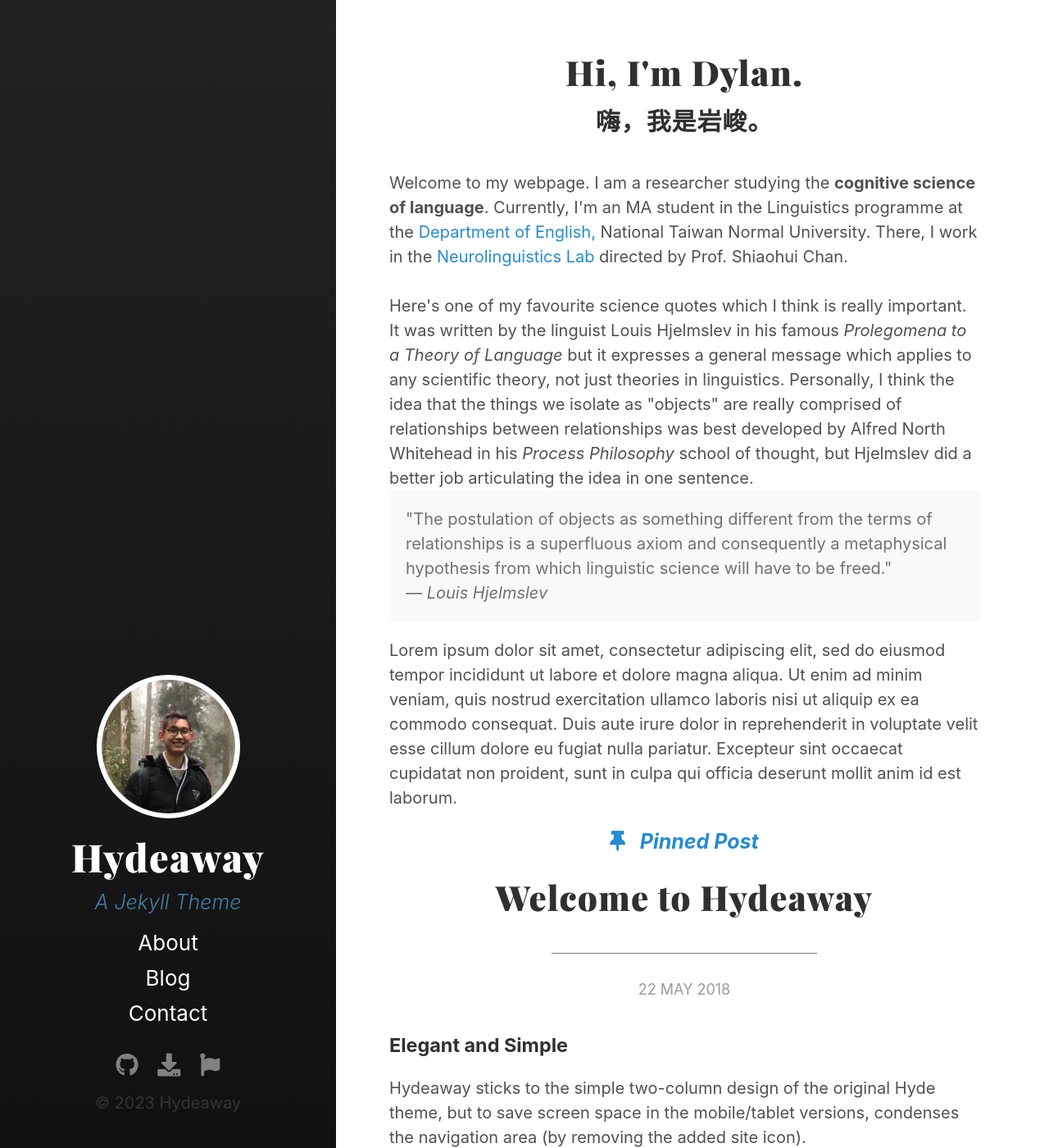
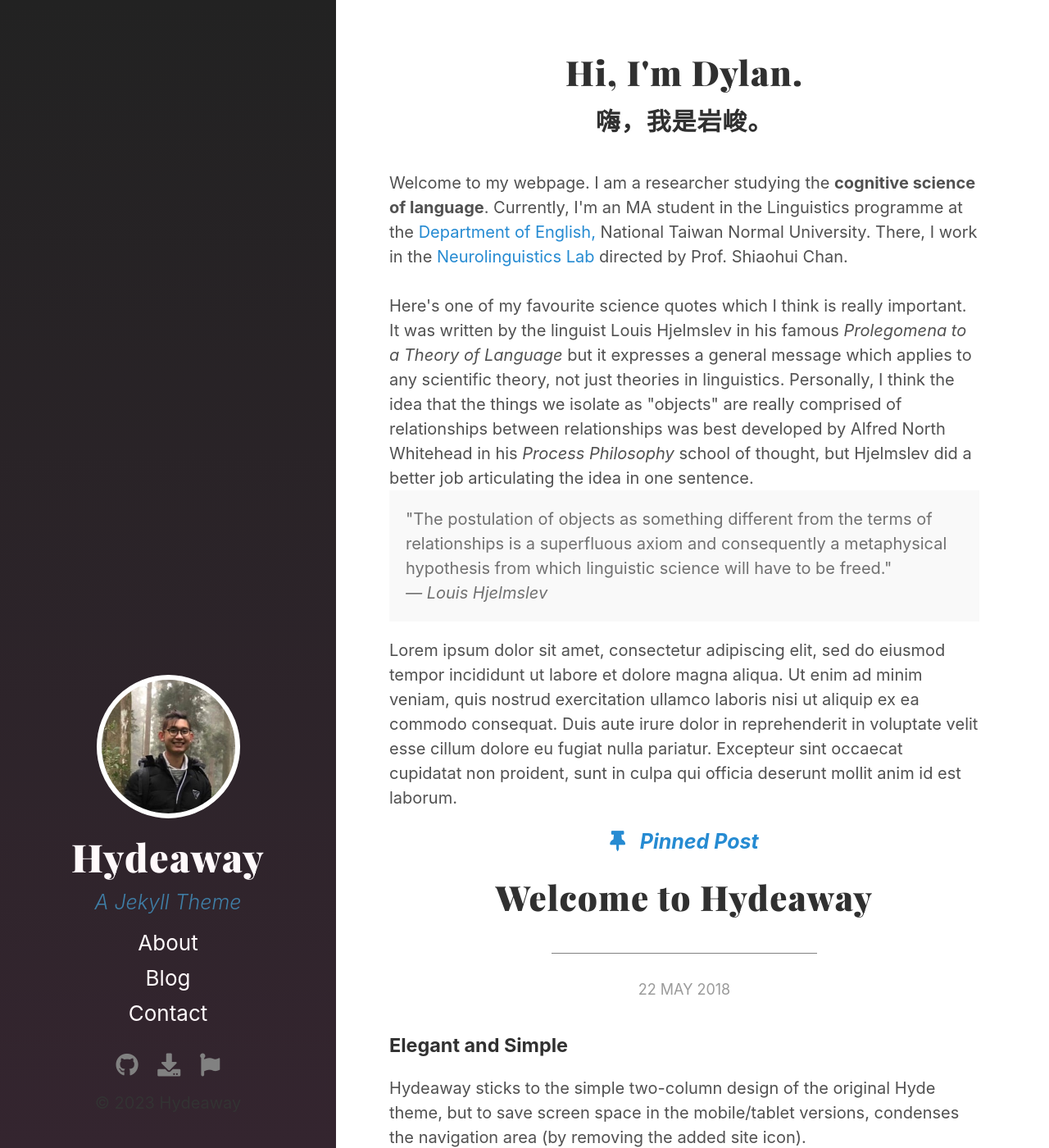
Before and after one commit to dylanscottlow/dylanscottlow.github.io, a Jekyll site: the page built from index.html, in a window 1280 px wide and 1400 px high. Shown: the whole window at 82% size. Built offline with Jekyll 4.4.1, drawn with Linux system fonts in a browser that asks for light colours; the list of posts is cut into pages by our own code.

Commit message:
Change sidebar bg colour and link colours

```diff
--- a/_sass/layouts/_sidebar.scss
+++ b/_sass/layouts/_sidebar.scss
@@ -9,8 +9,8 @@
   text-align: center;
   padding: 2rem 1rem 1rem 1rem;
   color: #818181;
-  background-color: #111;
-  background: linear-gradient(180deg, #222, #111);
+  background-color: #34252F;
+  background: linear-gradient(180deg, #222, #34252F);
 }
 
 @media (min-width: $tablet-break) {
@@ -32,12 +32,12 @@
 
 /* Sidebar links */
 .sidebar a {
-  color: #fff;
+  color: #FFF9FB;
 }
 
 /* About section */
 .sidebar-about h1 {
-  color: #fff;
+  color: #FFF9FB;
   margin-top: 0;
   margin-bottom: 0.5rem;
   line-height: 1.15;
@@ -69,13 +69,13 @@
 
 a.sidebar-nav-item:focus {
   text-decoration: none;
-  color: $blue;
+  color: #58FCEC;
 }
 
 @media (min-width: $tablet-break) {
   a.sidebar-nav-item:hover {
     text-decoration: none;
-    color: $blue;
+    color: #58FCEC;
     -webkit-transition: 0.35s;
     transition: 0.35s;
   }
@@ -97,14 +97,14 @@
 }
 
 .sidebar-social a:focus {
-  color: $blue;
+  color: #58FCEC;
   text-decoration: none;
 }
 
 @media (min-width: $tablet-break) {
   .sidebar-social a:hover {
     text-decoration: none;
-    color: $blue;
+    color: #58FCEC;
   }
 }
 
```
